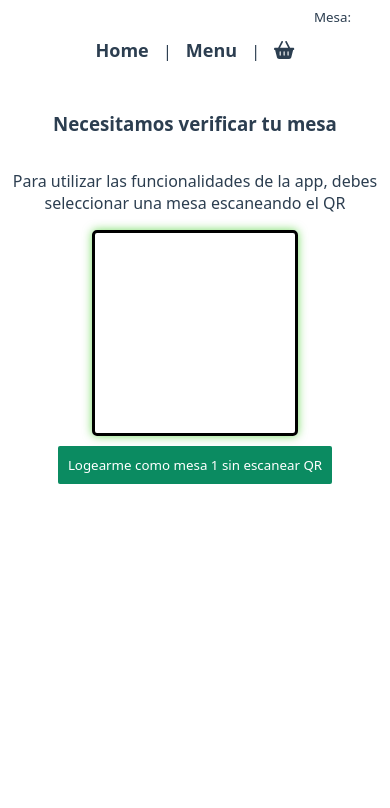
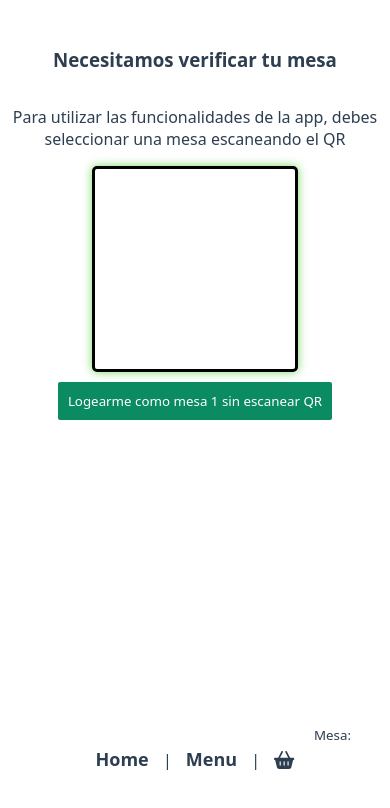
Before and after one commit to berguntin/camarero-digital-frontend, a Vue app: page /login in a window 390 px wide. Shown: the top 808 px of the page. Built offline with nearby package versions, Linux system fonts and the light colour scheme; no server answers.

Commit message:
Mejoras UI/UX mobile

```diff
--- a/public/main.css
+++ b/public/main.css
@@ -3,15 +3,19 @@
     font-family: system-ui, -apple-system, BlinkMacSystemFont, 'Segoe UI', Roboto, Oxygen, Ubuntu, Cantarell, 'Open Sans', 'Helvetica Neue', sans-serif;
 }
 body, html {
-    height: 100%;
+    height: 80vh;
 }
+
 .container{
     display: flex;
     justify-content: center;
     flex-direction: column;
     align-items: center;
     max-width: 500px;
-    margin: auto;
+    margin-left: auto;
+    margin-right: auto;
+    margin-top: 20px;
+    margin-bottom: 0px;
 }
 
 /*Desactiva los controles por defecto de los inputs de tipo number*/
@@ -25,3 +29,9 @@ input[type="number"] {
     -moz-appearance: textfield;
 }
 /**********************************************/
+@media screen and (max-width: 767px) and (orientation: portrait){
+    #app {
+        overflow: auto;
+        margin-bottom: calc(100vh - 75vh);
+    }
+}
--- a/src/App.vue
+++ b/src/App.vue
@@ -1,7 +1,9 @@
 <template>
   <div id="app">
       <nav-component></nav-component>
+
       <router-view/>
+
       <app-error v-if="error" :error="error"></app-error>
   </div>
 
--- a/src/components/ErroComponent.vue
+++ b/src/components/ErroComponent.vue
@@ -33,13 +33,9 @@ export default {
         padding: 5px;
         position: fixed;
         left: 0px;
-        bottom: 0%;
+        top: 0px;
         align-self: center;
-
-        img {
-            width: 2%;
-            height: auto;
-        }
+        margin-bottom: 5px;
     }
 
 </style>
--- a/src/components/NavComponent.vue
+++ b/src/components/NavComponent.vue
@@ -63,6 +63,22 @@ nav {
     right: 10vw;
     font-size: smaller;
   }
+
 }
+@media screen and (max-width: 767px) and (orientation: portrait) {
+    /* Estilos para dispositivos móviles en orientación vertical */
+    header{
+        position: fixed;
+        bottom: 0px;
+        right: 0px;
+        width: 100vw;
+        height: 15vh;
+        background-color:white;
+        z-index: 10;
+    }
+    .products {
+      margin-bottom: calc(100vh - 80vh);
+    }
+  }
 
 </style>
--- a/src/components/products/CategoryMenuComponent.vue
+++ b/src/components/products/CategoryMenuComponent.vue
@@ -9,7 +9,8 @@
         <category-button
         v-for="(category, index) in categories"
         :key="index"
-        :name="category">
+        :name="category"
+        v-no-double-click>
     </category-button>
     </div>
 
@@ -51,7 +52,6 @@ export default{
     justify-content: flex-start;
     flex-direction: column;
     max-width: 200px;
-    height: 90vh;
     margin-top: 25px;
 }
  a{
--- a/src/components/products/ProductMenuComponent.vue
+++ b/src/components/products/ProductMenuComponent.vue
@@ -13,11 +13,11 @@
       <div class="product-controls">
         <div class="product-quantity">
           <label for="quantity">Cantidad:</label>
-          <button @click="subtractQuantity">-</button>
+          <button v-no-double-click @click="subtractQuantity">-</button>
           <input type="number" name="quantity" id="quantity" step="1" :value="this.selectedQuantity"/>
-          <button @click="addQuantity">+</button>
+          <button v-no-double-click @click="addQuantity">+</button>
         </div>
-        <button @click="addToCart">Añadir</button>
+        <button v-no-double-click @click="addToCart">Añadir</button>
       </div>
 
        <small v-if="isOrdered">En tu pedido: {{ getQuantityInCart }}</small>
--- a/src/main.js
+++ b/src/main.js
@@ -33,7 +33,14 @@ Vue.directive('click-outside', {
     document.body.removeEventListener('click', el.clickOutsideEvent);
   },
 });
-
+/**Elimina el doble click para mejorar UX en algunos botones */
+Vue.directive('no-double-click', {
+  inserted(el) {
+    el.addEventListener('dblclick', (event) => {
+      event.preventDefault();
+    });
+  },
+});
 
 new Vue({
   router,
--- a/src/views/MenuView.vue
+++ b/src/views/MenuView.vue
@@ -10,22 +10,11 @@
 <script>
 import AppMenu from '@/components/products/CategoryMenuComponent'
 
-import { mapState } from 'vuex'
 export default{
     name: 'MenuView',
     components: {
         AppMenu,
 
-    },
-    computed: {
-        ...mapState([
-            'error'
-        ])
-    },
-    data() {
-        return {
-            showFilter: true
-        }
     }
 
 }
```
